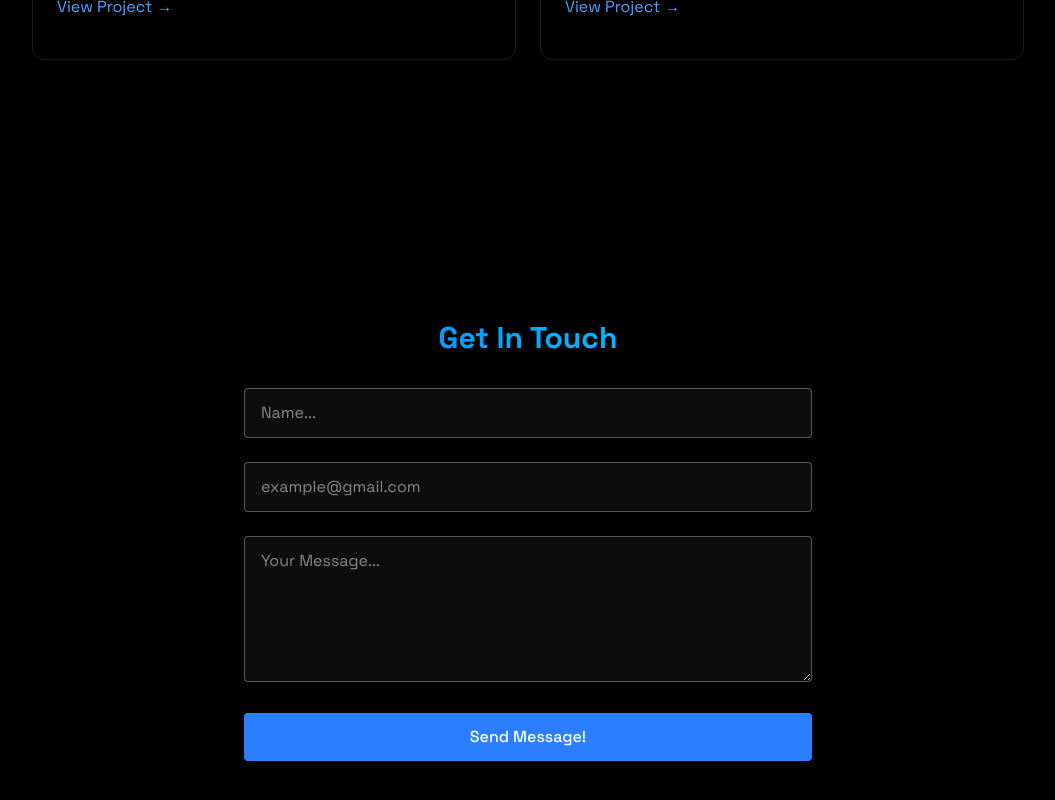
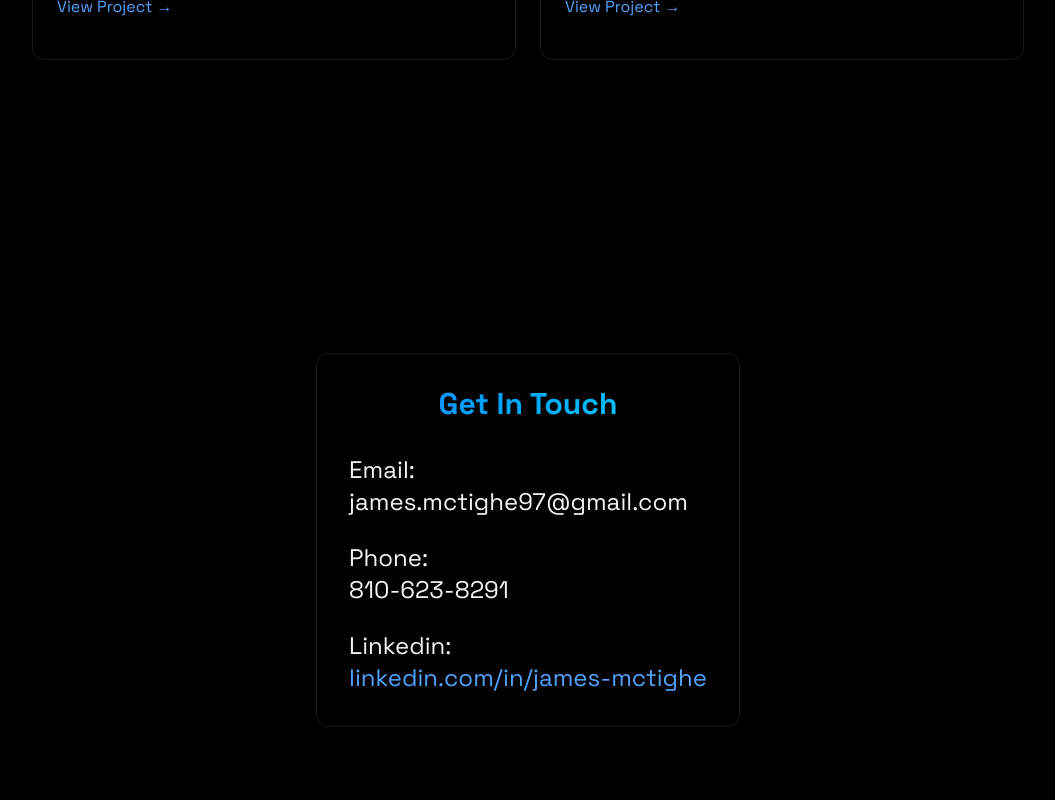
Before and after one commit to James-McTighe/beautiful_portfolio, a React (Vite) app: page / in a window 1280 px wide. Shown: the part 3356-4156 px from the top of the page, without its empty margins (112-1167 px from the left). Built offline with nearby package versions, Linux system fonts and the light colour scheme.

Commit message:
updated contact page

```diff
--- a/src/components/sections/Contact.jsx
+++ b/src/components/sections/Contact.jsx
@@ -7,7 +7,7 @@ export const Contact = () => {
       className="min-h-screen flex items-center justify-center py-20"
     >
       <RevealOnScroll>
-        <div className="px-4 w-150">
+        <div className="rounded-xl text-2xl p-8 border-white/10 border hover:-translate-y-1 transition-all">
           <h2 className="text-3xl font-bold mb-8 bg-gradient-to-r from-blue-500
           to-cyan-400 bg-clip-text text-transparent text-center"
           >
@@ -16,50 +16,24 @@ export const Contact = () => {
           <form className="space-y-6">
 
             <div className="relative">
-              <input
-                type="text"
-                id="name"
-                name="name"
-                required
-                className="w-full bg-white/5 border border-white/30 rounded px-4 py-3 text-white transition
-              focus:outline-none focus:border-blue-500 focus:bg-blue-500/5"
-                placeholder="Name..."
-              />
+              <h3>Email: <br/>james.mctighe97@gmail.com</h3>
             </div>
 
             <div className="relative">
-              <input
-                type="email"
-                id="email"
-                name="email"
-                required
-                className="w-full bg-white/5 border border-white/30 rounded px-4 py-3 text-white transition
-              focus:outline-none focus:border-blue-500 focus:bg-blue-500/5"
-                placeholder="example@gmail.com"
-              />
+              <h3>Phone: <br/>810-623-8291</h3>
             </div>
 
             <div className="relative">
-              <textarea
-                id="message"
-                name="message"
-                required
-                rows={5}
-                className="w-full bg-white/5 border border-white/30 rounded px-4 py-3 text-white transition
-              focus:outline-none focus:border-blue-500 focus:bg-blue-500/5"
-                placeholder="Your Message..."
-              />
+              <h3>Linkedin:<br/>
+                <a
+                  href="https://linkedin.com/in/james-mctighe"
+                  className="text-blue-400 hover:text-blue-300 transition-colors my-4"
+                >
+                  linkedin.com/in/james-mctighe
+                </a>
+              </h3>
             </div>
 
-            <button
-              type="submit"
-              className="w-full bg-blue-500 text-white py-3 px-6 rounded font-medium
-              transition duration-300 ease-in-out relative overflow-hidden hover:bg-green-700
-              hover:-translate-y-0.5
-              hover:shadow-[0_0_15px_rgba(59, 130,246)]"
-            >
-              Send Message!
-            </button>
           </form>
         </div>
       </RevealOnScroll>
```
